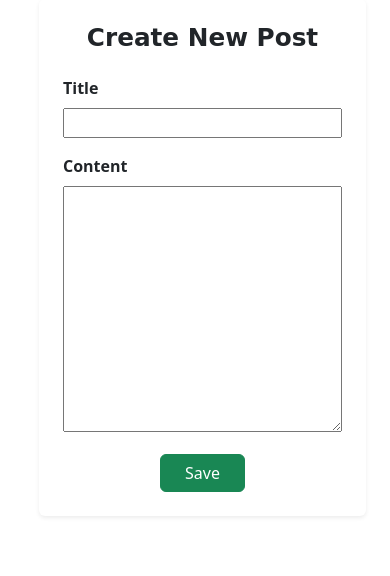
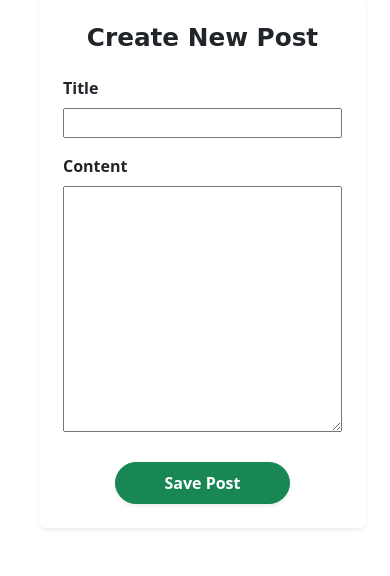
Before and after one commit to riya9818/Blog-App, a Django app: page /post-create/ in a window 390 px wide. Shown: the part 405-981 px from the top of the page. Before the commit the page ends 922 px from the top, so only its background shows below. Run offline with Django 5.2, Linux system fonts and the light colour scheme; a user stored in the database is signed in; some libraries are stand-ins or nearby versions.

Commit message:
Polish button design and responsive spacing

```diff
--- a/templates/post_create.html
+++ b/templates/post_create.html
@@ -19,9 +19,12 @@
                         </div>
                     {% endfor %}
 
-                    <div class="text-center">
-                        <button type="submit" class="btn btn-success px-4">Save</button>
+                    <div class="text-center mt-4">
+                        <button type="submit" class="btn btn-success rounded-pill px-5 py-2 fw-semibold shadow-sm">
+                            <i class="bi bi-save"></i> Save Post
+                        </button>
                     </div>
+
                 </form>
             </div>
         </div>
```
